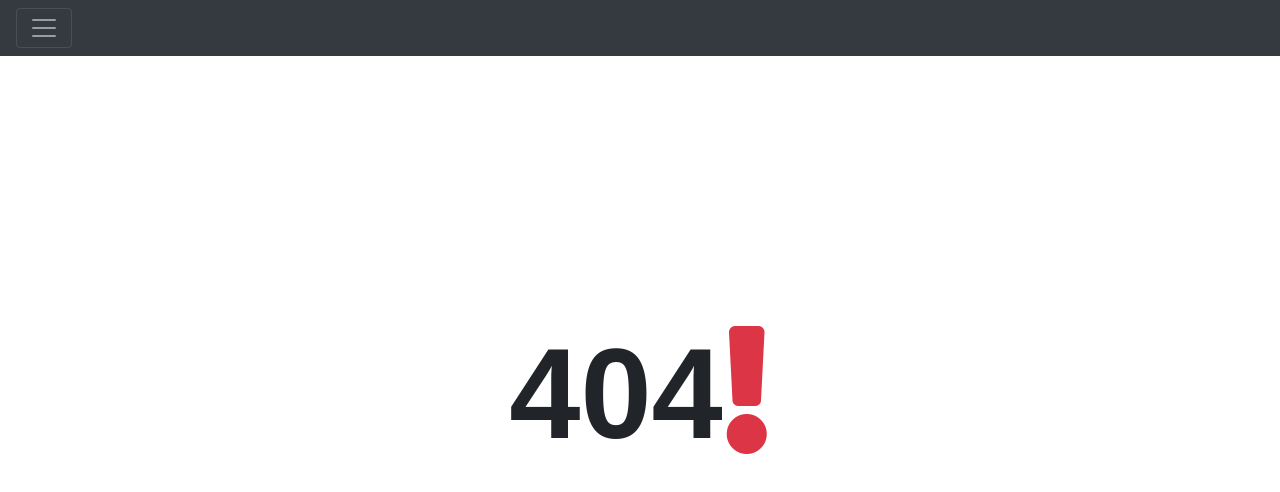
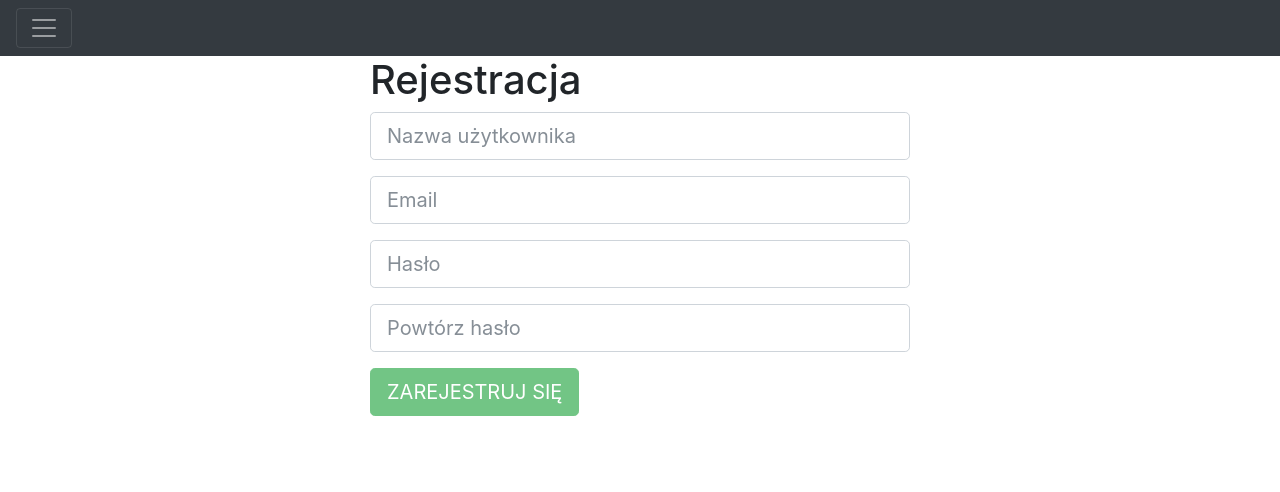
Before and after one commit to szemel/frontend, an Angular app: page /registration in a window 1280 px wide. Before the commit this address led to /404. Shown: the top 492 px of the page. Built offline with nearby package versions, Linux system fonts and the light colour scheme.

Commit message:
Registration form + handler

```diff
--- a/src/app/app-routing.module.ts
+++ b/src/app/app-routing.module.ts
@@ -1,11 +1,8 @@
 import { NgModule } from '@angular/core';
 import { Routes, RouterModule, PreloadAllModules } from '@angular/router';
 import {HomeComponent} from './home/home.component';
-import { NotFoundComponent } from './not-found/not-found.component';
 
 const routes: Routes = [
-  {path: '404', component: NotFoundComponent},
-  {path: '**', redirectTo: '/404'},
 ];
 
 @NgModule({
--- a/src/app/app.module.ts
+++ b/src/app/app.module.ts
@@ -10,14 +10,12 @@ import {AuthModule} from './auth/auth.module';
 import {HttpClientModule} from '@angular/common/http';
 import { ArticleComponent } from './article/article/article.component';
 import { AddComponent } from './article/add/add.component';
-import { NotFoundComponent } from './not-found/not-found.component';
 
 @NgModule({
   declarations: [
     AppComponent,
     ArticleComponent,
-    AddComponent,
-    NotFoundComponent
+    AddComponent
   ],
   imports: [
     HttpClientModule,
--- a/src/app/auth/auth-routing.module.ts
+++ b/src/app/auth/auth-routing.module.ts
@@ -2,11 +2,19 @@ import { NgModule } from '@angular/core';
 import { Routes, RouterModule } from '@angular/router';
 import {NoAuthGuard} from './no-auth-guard.service';
 import {LoginComponent} from './login/login.component';
+import {RegistrationComponent} from './registration/registration.component';
+
+
 
 const routes: Routes = [
   {
     path: 'login',
     component: LoginComponent,
+    canActivate: [NoAuthGuard]
+  },
+  {
+    path: 'registration',
+    component: RegistrationComponent,
     canActivate: [NoAuthGuard]
   }
 ];
--- a/src/app/auth/auth.service.ts
+++ b/src/app/auth/auth.service.ts
@@ -1,8 +1,8 @@
-import { Injectable } from '@angular/core';
-import { HttpClient } from '@angular/common/http';
-import { Observable ,  BehaviorSubject ,  ReplaySubject } from 'rxjs';
+import {Injectable} from '@angular/core';
+import {HttpClient} from '@angular/common/http';
+import {Observable, BehaviorSubject, ReplaySubject} from 'rxjs';
 
-import { map ,  distinctUntilChanged } from 'rxjs/operators';
+import {map, distinctUntilChanged} from 'rxjs/operators';
 import {User} from '../core/models';
 import {ApiService, JwtService, UserService} from '../core/services';
 
@@ -17,7 +17,8 @@ export class AuthService {
     private apiService: ApiService,
     private userService: UserService,
     private jwtService: JwtService
-  ) {}
+  ) {
+  }
 
   // Verify JWT in localstorage with server & load user's info.
   // This runs once on application startup.
@@ -51,6 +52,7 @@ export class AuthService {
     this.userService.logoutUser();
     // Set auth status to false
     this.isAuthenticatedSubject.next(false);
+    //
   }
 
   attemptAuth(credentials): Observable<User> {
@@ -58,10 +60,37 @@ export class AuthService {
       .pipe(map(
         data => {
           this.setAuth(data.user);
-        //redirect to home or to setRedirectUrl
+          // redirect to home or to setRedirectUrl
           return data;
         }
       ));
   }
 
+  attemptRegistration(credentials): Observable<User> {
+    return this.apiService.post('/users/', {
+      user: credentials,
+      'username': credentials.username,
+      'email': credentials.email,
+      'password': credentials.password,
+    })
+      .pipe(map(
+        data => {
+          this.setAuth(data.user);
+          // redirect to home or to setRedirectUrl
+          return data;
         }
+      ));
+  }
+
+
+  extractData(res: Response) {
+    let body = res.json();
+    return body || {};
+  }
+
+  handleErrorObservable(error: Response | any) {
+    return Observable.throw(error.message || error);
+  }
+
+
+}
--- a/src/app/auth/login/login.component.ts
+++ b/src/app/auth/login/login.component.ts
@@ -39,6 +39,6 @@ export class LoginComponent implements OnInit {
     const credentials = this.authForm.value;
     this.authService.attemptAuth(credentials).subscribe((a) => {
       this.router.navigate([this.redirectTo]);
-    },(a)=>{});
+    },(a)=>{debugger});
   }
 }
--- a/src/app/auth/registration/registration.component.html
+++ b/src/app/auth/registration/registration.component.html
@@ -1,3 +1,48 @@
-<p>
-  registration works!
-</p>
+<div class="auth-page">
+  <div class="container page">
+    <div class="row">
+
+      <div class="col-md-6 offset-md-3 col-xs-12">
+        <h1 class="text-xs-center">Rejestracja</h1>
+        <form [formGroup]="registrationForm" (ngSubmit)="submitForm()">
+          <fieldset [disabled]="isSubmitting">
+            <fieldset class="form-group">
+              <input
+                formControlName="username"
+                placeholder="Nazwa użytkownika"
+                class="form-control form-control-lg"
+                type="text"/>
+            </fieldset>
+            <fieldset class="form-group">
+              <input
+                formControlName="email"
+                placeholder="Email"
+                class="form-control form-control-lg"
+                type="text"/>
+            </fieldset>
+            <fieldset class="form-group">
+              <input
+                formControlName="password"
+                placeholder="Hasło"
+                class="form-control form-control-lg"
+                type="password"/>
+            </fieldset>
+            <fieldset class="form-group">
+              <input
+                formControlName="confirmpassword"
+                placeholder="Powtórz hasło"
+                class="form-control form-control-lg"
+                type="password"/>
+            </fieldset>
+
+
+            <button class="btn btn-lg btn-success pull-xs-right" [disabled]="!registrationForm.valid" type="submit">
+              ZAREJESTRUJ SIĘ
+            </button>
+          </fieldset>
+        </form>
+      </div>
+
+    </div>
+  </div>
+</div>
--- a/src/app/auth/registration/registration.component.ts
+++ b/src/app/auth/registration/registration.component.ts
@@ -1,4 +1,9 @@
 import { Component, OnInit } from '@angular/core';
+import { FormBuilder, FormGroup, FormControl, Validators } from '@angular/forms';
+import { ActivatedRoute, Router } from '@angular/router';
+import {AuthService} from '../auth.service';
+import {UserService} from '../../core/services';
+
 
 @Component({
   selector: 'app-registration',
@@ -6,10 +11,41 @@ import { Component, OnInit } from '@angular/core';
   styleUrls: ['./registration.component.sass']
 })
 export class RegistrationComponent implements OnInit {
+  isSubmitting = false;
+  redirectTo:string='/';
+  registrationForm: FormGroup;
 
-  constructor() { }
+  constructor(
+    private route: ActivatedRoute,
+    private router: Router,
+    private userService: UserService,
+    private authService: AuthService,
+    private fb: FormBuilder
+  ) {
+    // use FormBuilder to create a form group
+    this.registrationForm = this.fb.group({
+      'username': ['', [Validators.required, Validators.minLength(3)]],
+      'email': ['', [Validators.required, Validators.email]],
+      'password': ['', [Validators.required, Validators.minLength(8)]],
+      'confirmpassword': ['', Validators.required],
+
+    });
+  }
 
   ngOnInit() {
+    if(this.route.snapshot.paramMap.get('redirectTo'))
+    this.redirectTo = this.route.snapshot.paramMap.get('redirectTo');
   }
 
+  submitForm() {
+    console.log("SUBMIT FORM REGISTRATION");
+    this.isSubmitting = true;
+    const credentials = this.registrationForm.value;
+    this.authService.attemptRegistration(credentials).subscribe((a) => {
+      this.router.navigate([this.redirectTo]);
+    },(a)=>{debugger});
+  }
+
+
+
 }
--- a/src/app/core/services/api.service.ts
+++ b/src/app/core/services/api.service.ts
@@ -14,6 +14,7 @@ export class ApiService {
   ) {}
 
   private formatErrors(error: any) {
+    debugger
     return  throwError(error.error);
   }
 
@@ -30,6 +31,7 @@ export class ApiService {
   }
 
   post(path: string, body: Object = {}): Observable<any> {
+    debugger
     return this.http.post(
       `${environment.api_url}${path}`,
       JSON.stringify(body)
--- a/src/app/not-found/not-found.component.html
+++ /dev/null
@@ -1,5 +0,0 @@
-<body>
-    <div class="http404">
-      404<i class="fas fa-exclamation"></i>
-    </div>
-</body>
--- a/src/app/not-found/not-found.component.sass
+++ /dev/null
@@ -1,11 +0,0 @@
-@import '~src/theme/theme-variables'
-
-.fa-exclamation
-  color: $red
-
-.http404
-  font: $global-large-font
-  position: absolute
-  top: 40%
-  width: 100%
-  text-align: center
--- a/src/app/not-found/not-found.component.ts
+++ /dev/null
@@ -1,15 +0,0 @@
-import { Component, OnInit } from '@angular/core';
-
-@Component({
-  selector: 'app-not-found',
-  templateUrl: './not-found.component.html',
-  styleUrls: ['./not-found.component.sass']
-})
-export class NotFoundComponent implements OnInit {
-
-  constructor() { }
-
-  ngOnInit() {
-  }
-
-}
```
Also changed, not shown: src/app/core/validators.ts (added, +77 -0 lines), 1 other file (tests, documents, lock files or other folders). Lines whose indentation alone changed are shown as unchanged.
